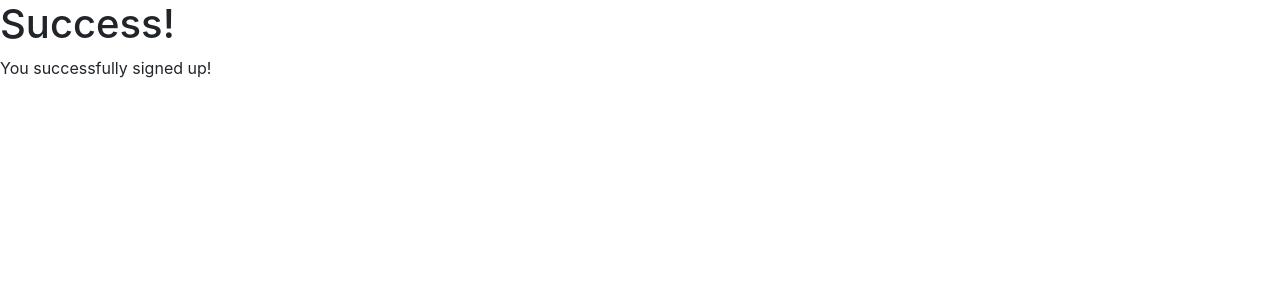
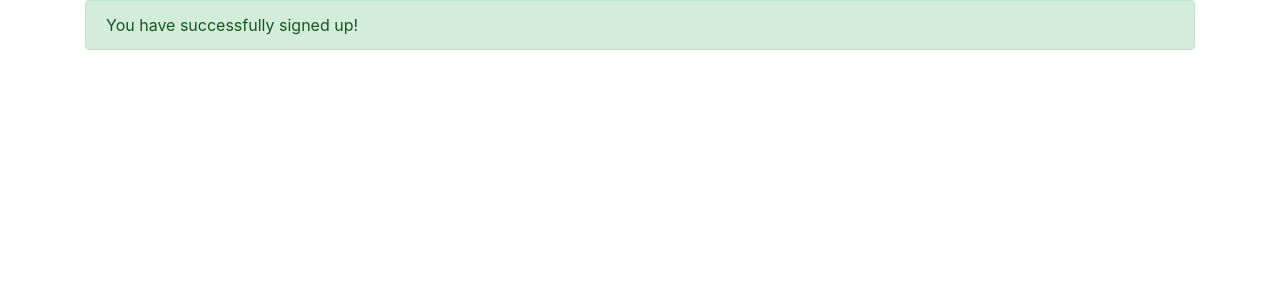
Before and after one commit to thebot7744/CCCCA, a Flask app: template templates/success.html in a window 1280 px wide. Shown: the top 300 px of the page. Run offline with Flask 2, Linux system fonts and the light colour scheme; the template is opened without the code that fills it, so the values that code supplies are empty; some libraries are stand-ins or nearby versions.

Commit message:
cleaning up stuff

```diff
--- a/application.py
+++ b/application.py
@@ -8,7 +8,7 @@ import logging
 
 app = Flask(__name__)
 
-engine = create_engine("sqlite:///accountinfo.db") #put sqlite database here sqlite:///{file name}
+engine = create_engine("sqlite:////Users/christopherwang/PycharmProjects/CCCCA/CCCCA/accountinfo.db") #put sqlite database here sqlite:///{file name}
 db = scoped_session(sessionmaker(bind=engine))
 
 @app.route('/')
@@ -23,11 +23,15 @@ def signup():
     firstname = request.form.get("firstname")
     lastname = request.form.get("lastname")
     password = request.form.get("password")
+    pswdconfirm = request.form.get('passwordconfirm')
+
+    if password != pswdconfirm:
+        return render_template('error.html', message='Please make sure to confirm your password.')
 
     try:
         db.execute("INSERT INTO AccountInfo (email, username, firstname, lastname, password) VALUES (:email, :username, :firstname, :lastname, :password)",
         {"email": email, "username": username, "firstname": firstname, "lastname": lastname, "password": password})
     except sqlalchemy.exc.IntegrityError:
-        return "error"
+        return render_template('error.html', message='Your email address is already in use.')
     db.commit()
     return render_template("success.html")
--- a/templates/index.html
+++ b/templates/index.html
@@ -41,7 +41,7 @@
                 </div>
                 <div class="form-group col-6">
                     <label for="ccccapasswordconfirm">Password</label>
-                    <input type="password" class="form-control" name="ccccapasswordconfirm" placeholder="Confirm Password" aria-describedby="safepswd">
+                    <input type="password" class="form-control" name="passwordconfirm" placeholder="Confirm Password" aria-describedby="safepswd">
                     <small id="safepswd" class="form-text text-muted">Confirm your Password</small>
                 </div>
             </div>
--- a/templates/success.html
+++ b/templates/success.html
@@ -6,7 +6,10 @@
         <title>Success!</title>
     </head>
     <body>
-        <h1>Success!</h1>
-        <p>You successfully signed up!</p>
+        <div class="container">
+            <div id='yeet' class="alert alert-success" role="alert">
+                You have successfully signed up!
+            </div>
+        </div>
     </body>
 </html>
```
Also changed, not shown: templates/error.html (added, +16 -0 lines), 1 other file.
